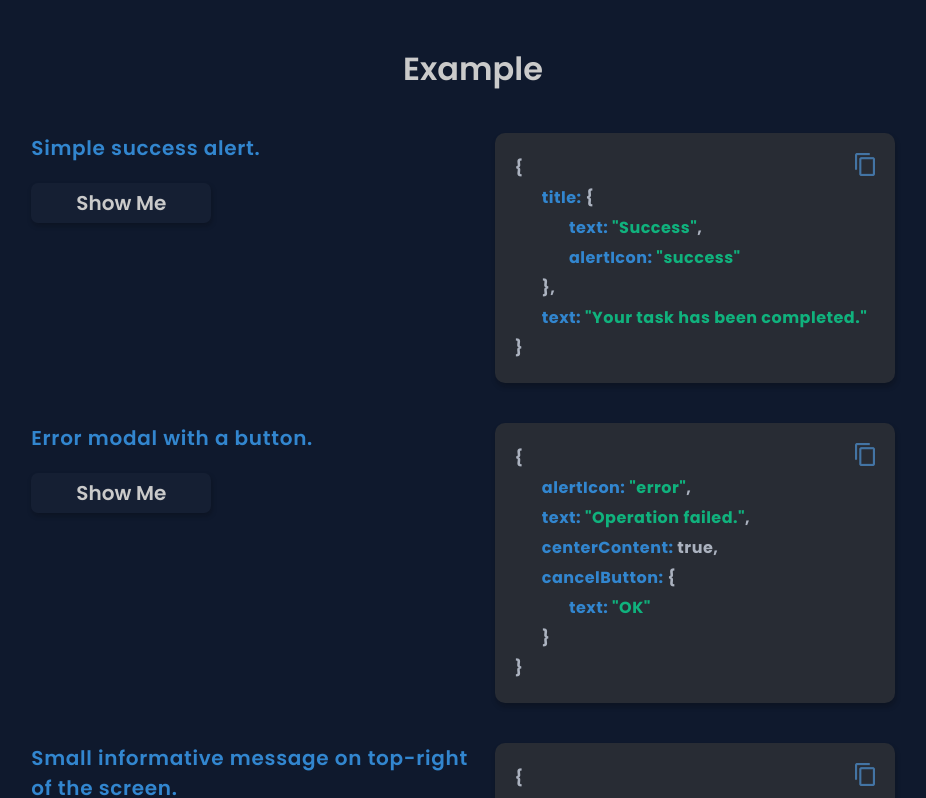
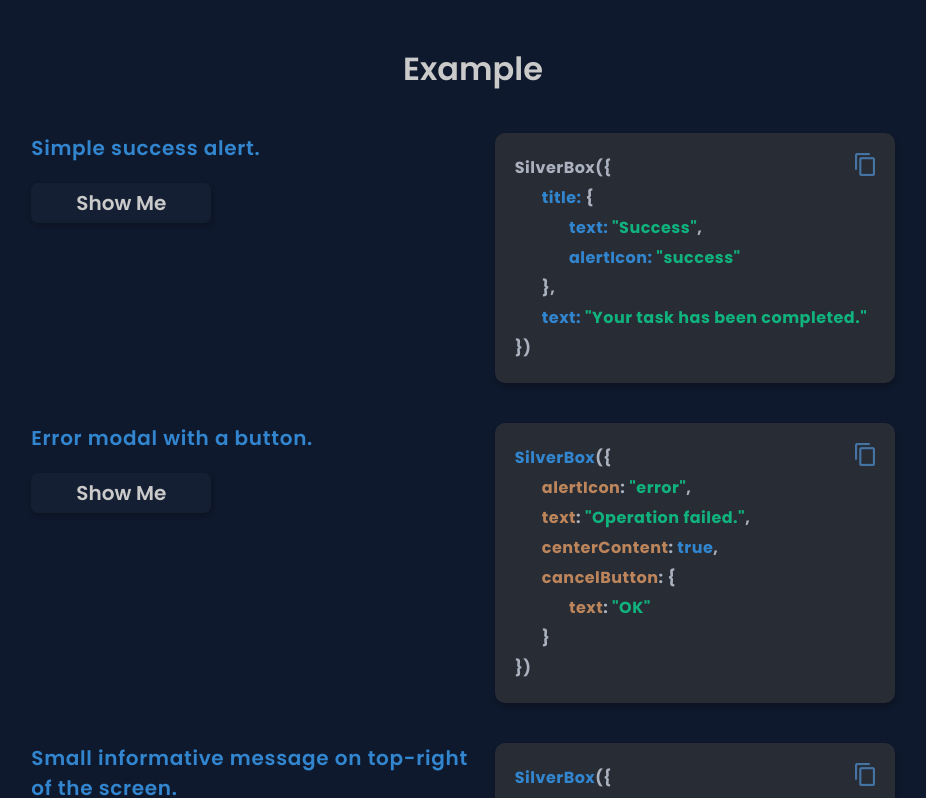
Before and after one commit to Silverethical/silverBox-website, a React (Vite) app: page /landing in a window 1280 px wide. Shown: the part 620-1418 px from the top of the page, without its empty margins (167-1093 px from the left). Built offline with nearby package versions, Linux system fonts and the light colour scheme; no server answers.

Commit message:
feat(Example): wrapp SilverBox() around each config

```diff
--- a/src/pages/Home/Example.jsx
+++ b/src/pages/Home/Example.jsx
@@ -54,7 +54,7 @@ const Example = ({ data }) => {
 				{/* Example config */}
 				<div className="silverBox-exampleConfig">
 					<pre>
-						<code>{customStringify(config)}</code>
+						<code>SilverBox({customStringify(config)})</code>
 					</pre>
 					{/* Copy example button */}
 					<button
```
